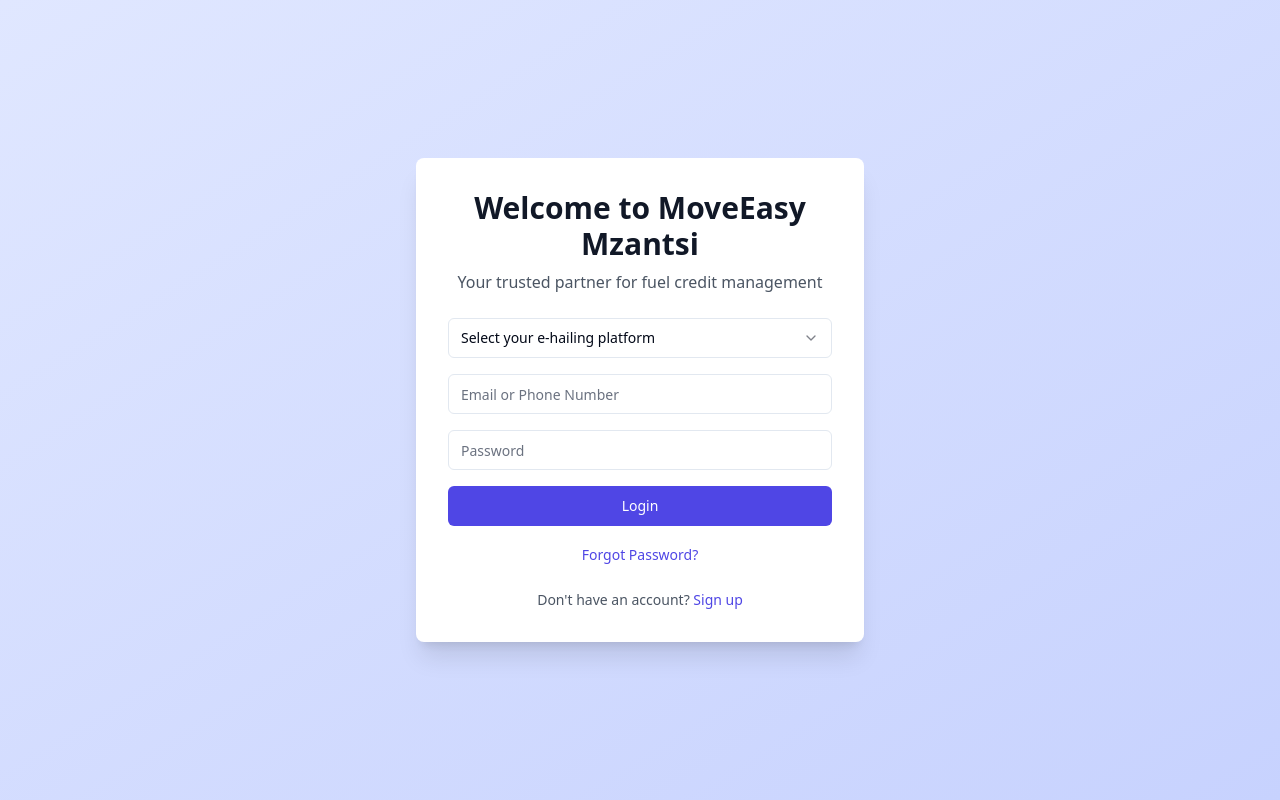
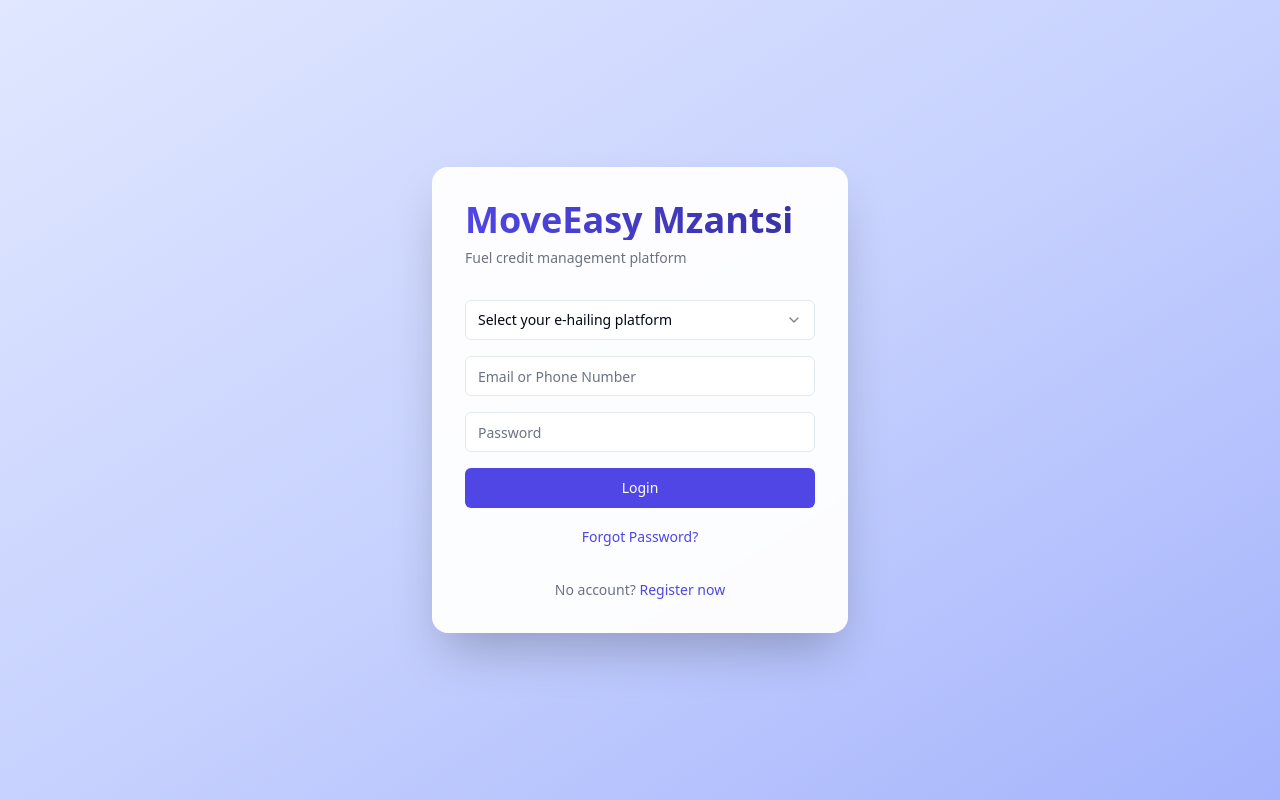
Before and after one commit to yanga012/easyfuelway-04, a React (Vite) app: page / in a window 1280 px wide. Built offline with nearby package versions, Linux system fonts and the light colour scheme.

Commit message:
Refactor login page design
Remove unnecessary elements and modernize the design of the login page.

```diff
--- a/src/pages/Index.tsx
+++ b/src/pages/Index.tsx
@@ -1,23 +1,24 @@
+
 import { LoginForm } from "@/components/auth/LoginForm";
 
 const Index = () => {
   return (
-    <div className="min-h-screen flex items-center justify-center bg-gradient-to-br from-primary-100 to-primary-200 p-4">
-      <div className="w-full max-w-md">
-        <div className="bg-white rounded-lg shadow-xl p-8 space-y-6">
-          <div className="text-center space-y-2">
-            <h1 className="text-3xl font-bold text-gray-900">
-              Welcome to MoveEasy Mzantsi
+    <div className="min-h-screen flex items-center justify-center bg-gradient-to-br from-primary-100 via-primary-200 to-primary-300">
+      <div className="w-full max-w-md px-4">
+        <div className="bg-white/95 backdrop-blur-sm rounded-2xl shadow-2xl p-8 space-y-8 border border-white/20">
+          <div className="space-y-2">
+            <h1 className="text-4xl font-bold bg-gradient-to-r from-primary-600 to-primary-800 bg-clip-text text-transparent">
+              MoveEasy Mzantsi
             </h1>
-            <p className="text-gray-600">
-              Your trusted partner for fuel credit management
+            <p className="text-muted-foreground text-sm">
+              Fuel credit management platform
             </p>
           </div>
           <LoginForm />
-          <div className="text-center text-sm text-gray-600">
-            Don't have an account?{" "}
-            <a href="#" className="text-primary hover:underline">
-              Sign up
+          <div className="text-center text-sm text-muted-foreground">
+            No account?{" "}
+            <a href="#" className="text-primary hover:underline font-medium">
+              Register now
             </a>
           </div>
         </div>
```
